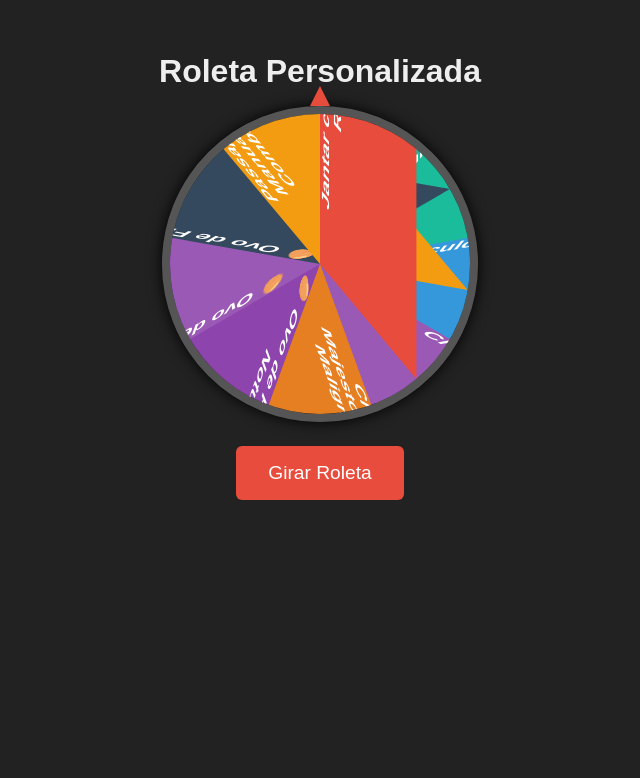
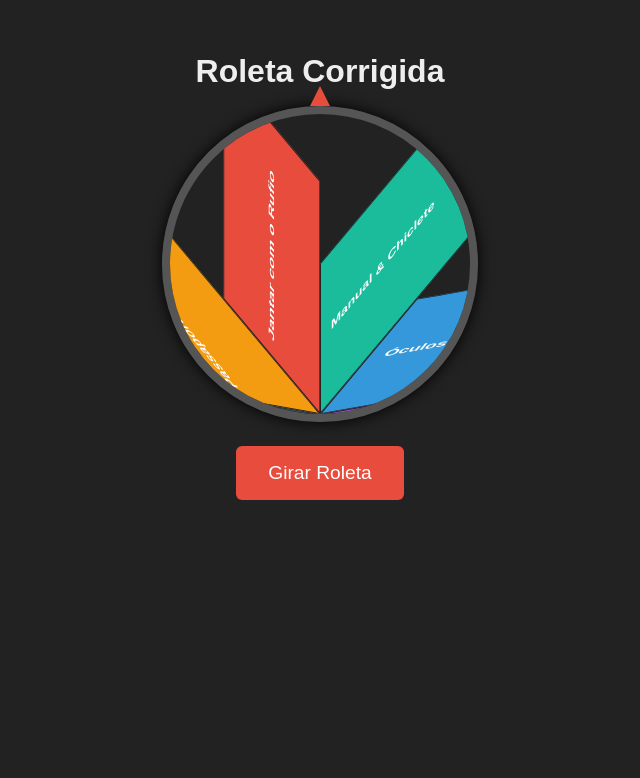
Before and after one commit to loki73733/roletinha-do-rola, a plain HTML site: page index.html in a window 1280 px wide. Shown: the whole page, without its empty margins (320-960 px from the left). Drawn offline with Linux system fonts and the light colour scheme.

Commit message:
Update index.html

```diff
--- a/index.html
+++ b/index.html
@@ -3,7 +3,7 @@
 <head>
 <meta charset="UTF-8" />
 <meta name="viewport" content="width=device-width, initial-scale=1" />
-<title>Roleta Personalizada</title>
+<title>Roleta Corrigida</title>
 <style>
   body {
     font-family: 'Arial', sans-serif;
@@ -25,8 +25,8 @@
     height: 300px;
     border-radius: 50%;
     border: 8px solid #555;
+    box-shadow: 0 0 15px #000;
     overflow: hidden;
-    box-shadow: 0 0 15px #000;
   }
   .fatia {
     position: absolute;
@@ -34,13 +34,19 @@
     height: 50%;
     top: 50%;
     left: 50%;
-    transform-origin: 0% 0%;
-    text-align: right;
-    padding-right: 10px;
+    transform-origin: 0% 100%;
+    background: #3498db;
+    border: 1px solid #222;
     box-sizing: border-box;
+    display: flex;
+    justify-content: flex-start;
+    align-items: center;
+    padding-left: 10px;
+    color: white;
     font-weight: bold;
-    color: #fff;
+    font-size: 12px;
     user-select: none;
+    white-space: nowrap;
   }
   #botaoGirar {
     margin-top: 1.5rem;
@@ -78,7 +84,7 @@
 </head>
 <body>
 
-<h1>Roleta Personalizada</h1>
+<h1>Roleta Corrigida</h1>
 <div id="roletaContainer" style="position: relative;">
   <div id="seta"></div>
   <div id="roleta"></div>
@@ -107,15 +113,11 @@
   const botaoGirar = document.getElementById("botaoGirar");
   const resultado = document.getElementById("resultado");
 
-  // Calcula o total dos pesos
-  const pesoTotal = premios.reduce((acc, p) => acc + p.peso, 0);
+  const qtd = premios.length;
+  const anguloPorFatia = 360 / qtd;
 
-  // Cria fatias da roleta
   function criarFatiass() {
     roleta.innerHTML = "";
-    const qtd = premios.length;
-    const anguloPorFatia = 360 / qtd;
-
     for(let i = 0; i < qtd; i++) {
       const fatia = document.createElement("div");
       fatia.classList.add("fatia");
@@ -128,31 +130,26 @@
 
   criarFatiass();
 
-  // Função que escolhe um prêmio aleatório considerando peso
+  const pesoTotal = premios.reduce((acc, p) => acc + p.peso, 0);
+
   function escolherPremio() {
     let rand = Math.random() * pesoTotal;
     for (let i = 0; i < premios.length; i++) {
       rand -= premios[i].peso;
       if (rand <= 0) return i;
     }
-    return 0; // fallback
+    return 0;
   }
 
   let girando = false;
 
   botaoGirar.onclick = () => {
     if (girando) return;
-
     girando = true;
     resultado.textContent = "";
     const indiceEscolhido = escolherPremio();
-    const qtd = premios.length;
-    const anguloPorFatia = 360 / qtd;
 
-    // O ângulo para parar a roleta na fatia escolhida
-    // Vamos girar várias voltas + parar no meio da fatia escolhida
     const giroTotal = 360 * 5 + (360 - (anguloPorFatia * indiceEscolhido + anguloPorFatia / 2));
-
     roleta.style.transition = "transform 5s cubic-bezier(0.33, 1, 0.68, 1)";
     roleta.style.transform = `rotate(${giroTotal}deg)`;
 
```
